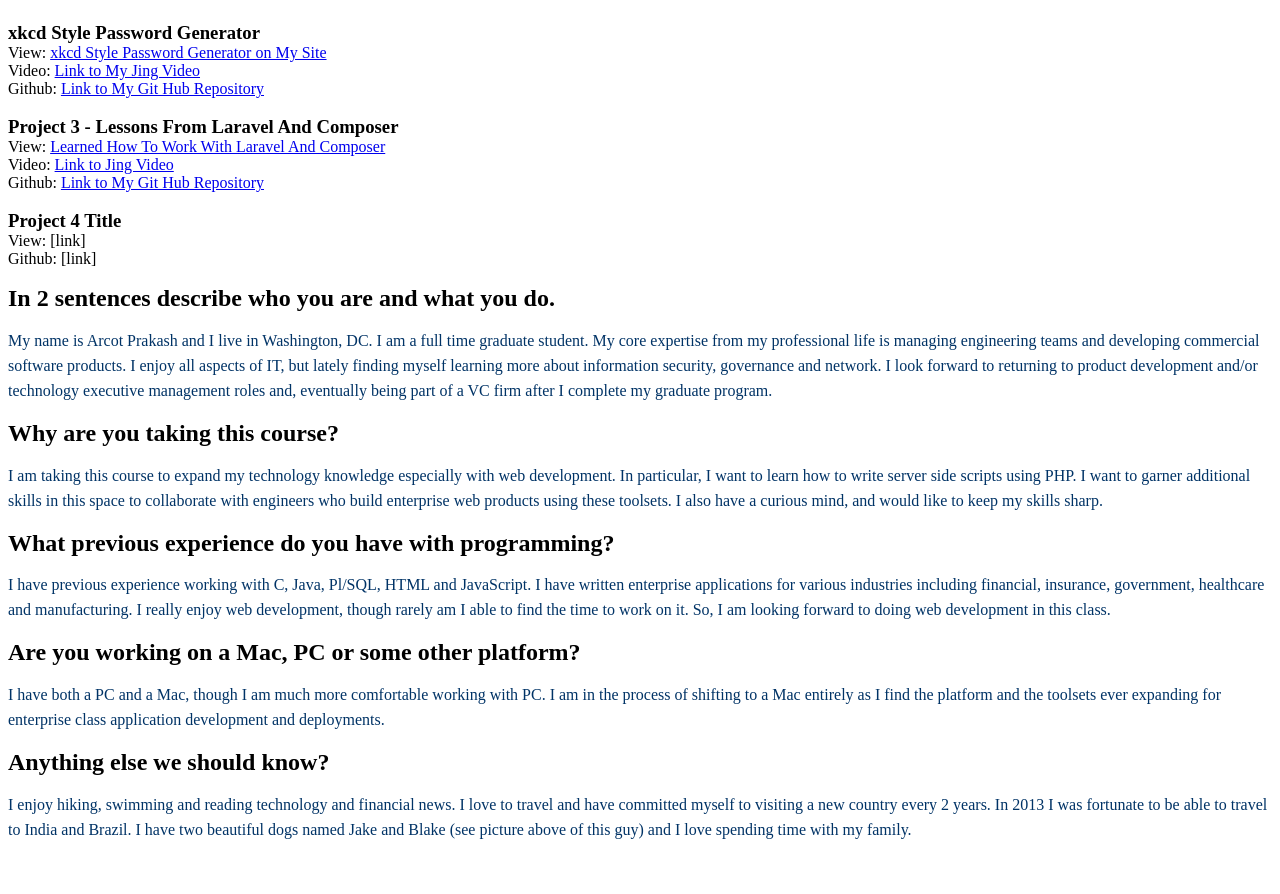
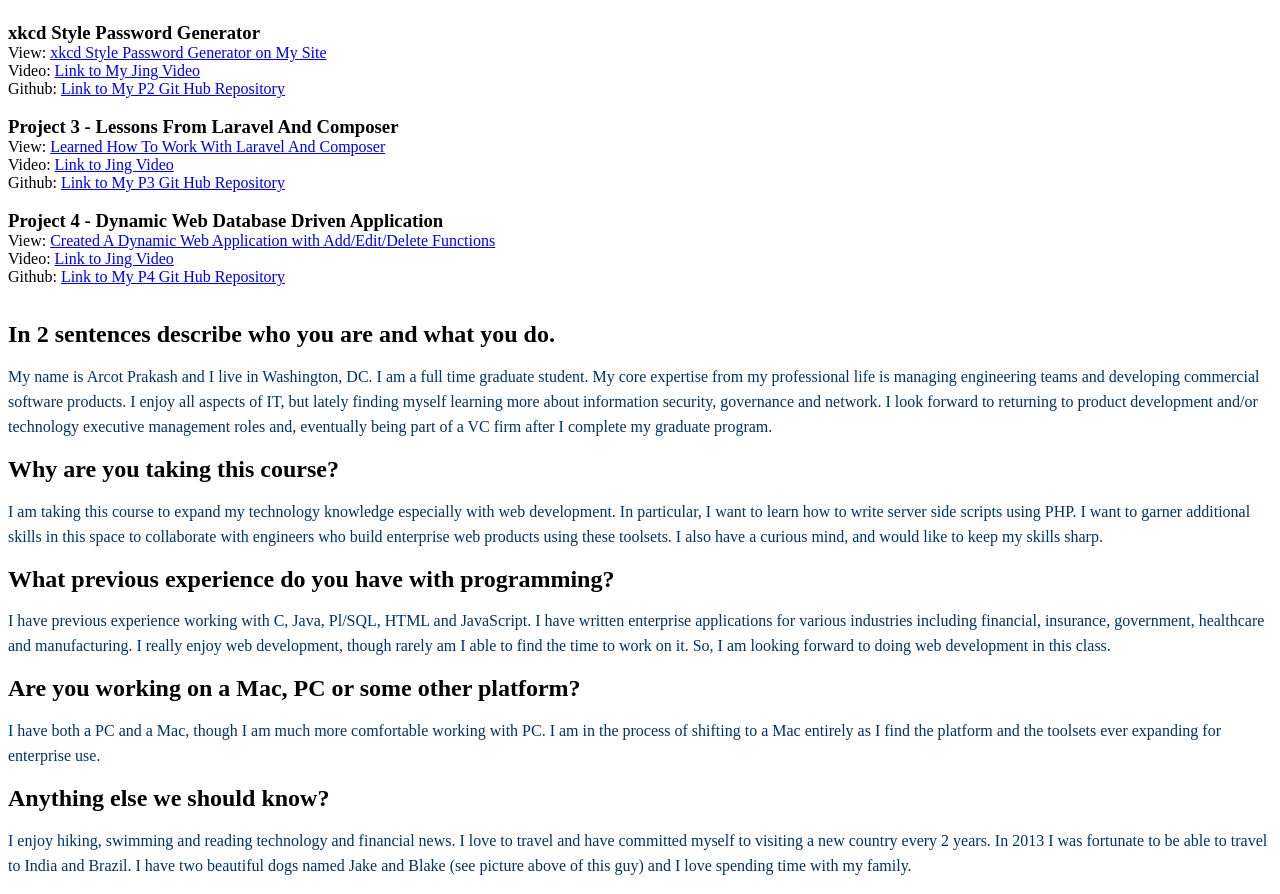
Before and after one commit to hotlcsw1/p1, a plain HTML site: page index.html in a window 1280 px wide. Shown: the part 273-1167 px from the top of the page. Before the commit the page ends 1131 px from the top, so only its background shows below. Drawn offline with Linux system fonts and the light colour scheme.

Commit message:
Updated links to P4. Still needs the jing link

```diff
--- a/index.html
+++ b/index.html
@@ -18,18 +18,19 @@
 <h3>xkcd Style Password Generator</h3>
 View: <a href="http://p2.approjects.me/">xkcd Style Password Generator on My Site</a><br>
 Video: <a href="http://www.screencast.com/users/Arcot/folders/Jing/media/38d4b096-b675-45a1-b865-968f67aaa0f3">Link to My Jing Video</a><br>
-Github: <a href="https://github.com/hotlcsw1/p2">Link to My Git Hub Repository</a><br>
+Github: <a href="https://github.com/hotlcsw1/p2">Link to My P2 Git Hub Repository</a><br>
 <br>
 
 <h3>Project 3 - Lessons From Laravel And Composer</h3>
 View: <a href="http://p3.approjects.me/">Learned How To Work With Laravel And Composer</a><br>
 Video: <a href="http://www.screencast.com/t/AqlQUX04w0O"</a>Link to Jing Video</a><br>
-Github: <a href="https://github.com/hotlcsw1/p3">Link to My Git Hub Repository</a><br>
+Github: <a href="https://github.com/hotlcsw1/p3">Link to My P3 Git Hub Repository</a><br>
 <br>
 
-<h3>Project 4 Title</h3>
-View: [link]<br>
-Github: [link]
+<h3>Project 4 - Dynamic Web Database Driven Application</h3>
+View: <a href="http://p4.approjects.me/">Created A Dynamic Web Application with Add/Edit/Delete Functions</a><br>
+Video: <a href="tbd"</a>Link to Jing Video</a><br>
+Github: <a href="https://github.com/hotlcsw1/p4">Link to My P4 Git Hub Repository</a><br>
 <br>
 
 <h2>In 2 sentences describe who you are and what you do.</h2>
@@ -42,7 +43,7 @@ Github: [link]
 <p>I have previous experience working with C, Java, Pl/SQL, HTML and JavaScript.  I have written enterprise applications for various industries including financial, insurance, government, healthcare and manufacturing.  I really enjoy web development, though rarely am I able to find the time to work on it.  So, I am looking forward to doing web development in this class.</p>
 
 <h2>Are you working on a Mac, PC or some other platform?</h2>
-<p>I have both a PC and a Mac, though I am much more comfortable working with PC.  I am in the process of shifting to a Mac entirely as I find the platform and the toolsets ever expanding for enterprise class application development and deployments.</p>
+<p>I have both a PC and a Mac, though I am much more comfortable working with PC.  I am in the process of shifting to a Mac entirely as I find the platform and the toolsets ever expanding for enterprise use.</p>
 
 <h2>Anything else we should know?</h2>
 <p>I enjoy hiking, swimming and reading technology and financial news.  I love to travel and have committed myself to visiting a new country every 2 years.  In 2013 I was fortunate to be able to travel to India and Brazil.  I have two beautiful dogs named Jake and Blake (see picture above of this guy) and I love spending time with my family.</p>
```
